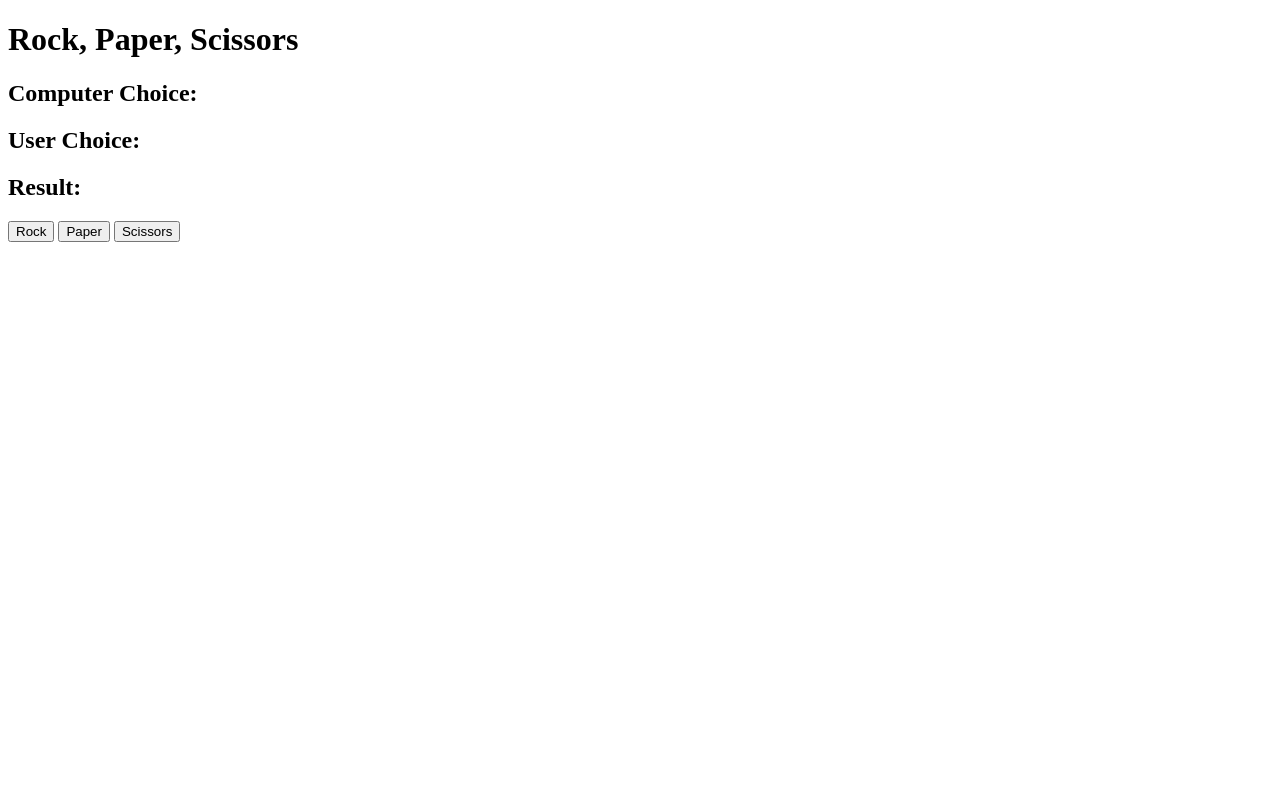
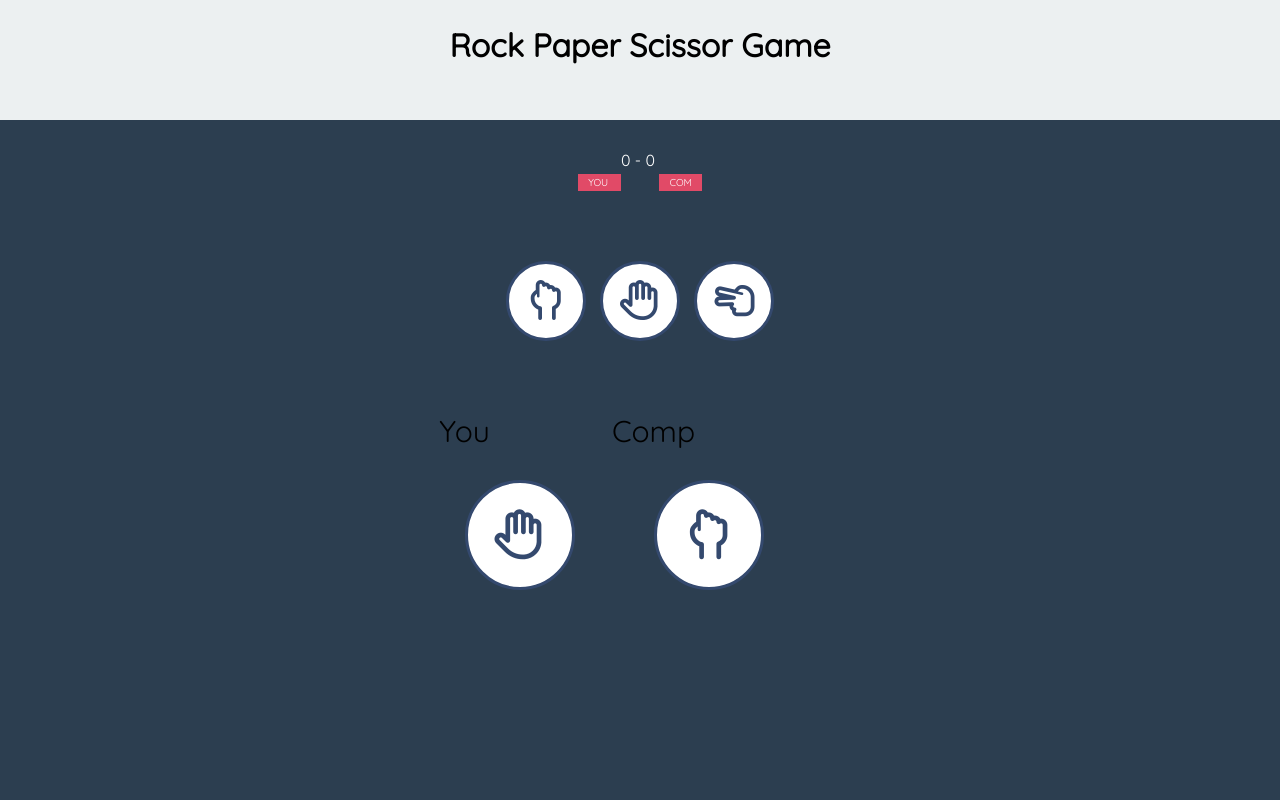
Before and after one commit to Zuzana-Marus/RPS-JavaScript.github.io, a plain HTML site: page index.html in a window 1280 px wide. Drawn offline with Linux system fonts and the light colour scheme.

Commit message:
css and JS changed

```diff
--- a/index.html
+++ b/index.html
@@ -5,16 +5,36 @@
         <meta http-equiv="X-UA-Compatible" content="IE=edge">
         <meta name="viewport" content="width=device-width, initial-scale=1.0">
         <title> Rock, Paper, Scissors Game </title>
+        <script src="https://kit.fontawesome.com/14de71f7e4.js" crossorigin="anonymous"></script>
+        <link rel="stylesheet" type="text/css" href="style.css">
+        <link href="https://fonts.googleapis.com/css?family=Quicksand" rel="stylesheet">
     </head>
     <body>
-        <h1> Rock, Paper, Scissors </h1>
-        <h2> Computer Choice: <span id="computer-choice"></span></h2>
-        <h2> User Choice: <span id="user-choice"></span></h2>
-        <h2> Result: <span id="result"></span></h2>
-
-        <button id="Rock"> Rock </button>
-        <button id="Paper"> Paper </button>
-        <button id="Scissors"> Scissors </button> </div>
-        <script src="script.js"></script>
-    </body>
+        <header class="header">
+            <h1> Rock Paper Scissor Game </h1>
+        </header>
+        <div class="container">
+          <div class="score-container">
+              <span class="user"> YOU </span>
+              <span id="score"> 0 - 0</span>
+              <span class="comp"> COM </span>
+          </div>
+          <div class="buttons">
+              <button id="paper" class="bn" onclick="game(this.value)" value="rock"><i class="fa-regular fa-hand-back-fist"></i></button>
+              <button id="rock" class="bn" onclick="game(this.value)" value="paper"><i class="fa-regular fa-hand"></i></button>
+              <button id="scissors" class="bn" onclick="game(this.value)" value="scissors"><i class="fa-regular fa-hand-scissors"></i></button>
+          </div>
+          <div id="challenge">
+            <div id="you">
+                <div id="YourObject"><i class="fa-regular fa-hand"></i></div>
+                <div class="who"> You</div>
+            </div>
+              <div id="result"><p id="who"></p></div>
+            <div id="comp">
+              <div id="CompObject"><i class="fa-regular fa-hand-back-fist"></i></div>
+              <div class="who"> Comp </div>
+            </div>
+          </div>
+         <script type="text/javascript" src="script.js"></script>
+</body>
 </html>
--- a/script.js
+++ b/script.js
@@ -1,50 +1,69 @@
-const computerChoiceDisplay = document.getElementById(`computer-choice`)
-const userChoiceDisplay = document.getElementById(`user-choice`)
-const resultDisplay = document.getElementById(`result`)
-const possibleChoices = document.querySelectorAll(`button`)
-let userChoice
-let computerChoice
-let result
+var choices = ["rock", "paper", "scissors"];
+var i = Math.floor(Math.random() * 3);
+var ComputerChoice = choices[i];
+var UserPoints = 0;
+var CompPoints = 0;
+function score(){
+    var score_div = document.getElementById("score").innerHTML = UserPoints + " - " + CompPoints;
+}
+setInterval(score, 50);
+function convert(word){
+    if(word === "paper") return '<i class="fa-regular fa-hand"></i>';
+    if(word === "rock") return '<i class="fa-regular fa-hand-back-fist"></i>';
+    return '<i class="fa-regular fa-hand-scissors"></i>';
+}
+function game(UserChoice){
+    var box = document.getElementById("challenge");
+    var userDiv = document.getElementById("YourObject");
+    userDiv.innerHTML = convert(UserChoice);
+    var compDiv = document.getElementById("CompObject");
+    compDiv.innerHTML = convert(CompChoice);
+if(UserChoice === "paper" && CompChoice === "rock" || UserChoice === "rock" && CompChoice === "scissors" || UserChoice === "scissors" && CompChoice === "paper"){
+       win(UserChoice);
+}
+else if(UserChoice === CompChoice){
+    draw(UserChoice);
 
-possibleChoices.forEach(possibleChoices => possibleChoices.addEventListener(`click`, (e) => {
-    userChoice = e.target.id
-    userChoiceDisplay.innerHTML = userChoice
-    generateComputerChoice()
-    getResult()
-}))
+}else{
+    lose(UserChoice);
+}
+}
+function continuGame(){
+    i = Math.floor(Math.random() * 3);
+    CompChoice = choices[i];
+    box.style.display = "none";
+}
+setTimeout(continuGame, 1200);
 
-function generateComputerChoice(){
-    const randomNumber = Math.floor(Math.random() *3) +1
-    console.log(randomNumber)
-
-    if(randomNumber === 1){
-        computerChoice = `rock`
-    }
-    if(randomNumber === 2){
-        computerChoice =`scissors`
-    }
-    if(randomNumber === 3){
-        computerChoice = `paper`
-    }
-    computerChoiceDisplay.innerHTML = computerChoice
+function win(bn){
+    UserPoints++;
+    document.getElementById("who").innerHTML = "You WIN!";
+    var bn = document.getElementById("bn");
+    bn.classList.remove("bn");
+    bn.classList.add("green")
+    setTimeout(() => {
+        bn.classList.add("bn");
+        bn.classList.remove("green")
+    }, 1200);
 }
-function getResult(){
-    userChoice = userChoice.toLowerCase();
-    if(computerChoice === userChoice){
-        result =`It's a TIE!`
-    }
-    if(computerChoice === `rock` && userChoice === `paper`){
-        result =`You WIN!`
-      }else(computerChoice === `rock` && userChoice === `scissors`){
-        result =`You LOOSE!`
-    }if(computerChoice === `paper` && userChoice === `scissors`){
-        result =`You WIN!!`
-      }else(computerChoice === `paper` && userChoice === `rock`){
-        result =`You LOOSE!`
-    }if(computerChoice === `scissors` && userChoice === `rock`){
-        result =`You WIN!`
-      }else(computerChoice === `scissors` && userChoice === `paper`){
-        result =`You LOOSE!`
-    }
-    resultDisplay.innerHTML = result
+function draw(bn){
+    document.getElementById("who").innerHTML = "Its a DRAW!";
+    var bn = document.getElementById("bn");
+    bn.classList.remove("bn");
+    bn.classList.add("grey")
+    setTimeout(() => {
+        bn.classList.add("bn");
+        bn.classList.remove("grey")
+    }, 1200);
 }
+function lose(bn){
+    CompPoints++;
+    document.getElementById("who").innerHTML = "You LOSE!";
+    var bn = document.getElementById("bn");
+    bn.classList.remove("bn");
+    bn.classList.add("red")
+    setTimeout(() => {
+        bn.classList.add("bn");
+        bn.classList.remove("red")
+    }, 1200);
+}
--- /dev/null
+++ b/style.css
@@ -0,0 +1,153 @@
+html, body{
+    height: 100%;
+}
+body{
+    margin: 0;
+    padding: 0;
+    font-family: 'Quicksand', sans-serif;
+}
+header{
+    width: 100%;
+    height: 15%;
+    padding-top: 25px;
+    background-color: #ecf0f1;
+    box-sizing: border-box;
+}
+header h1{
+    text-align: center;
+    margin: 0;
+}
+.container{
+    position: absolute;
+    height: 85%;
+    width: 100%;
+    box-sizing: border-box;
+    padding: 30px;
+    background-color: #2c3e50;
+    text-align: center;
+}
+.score-container{
+    position: relative;
+    margin: 0 auto;
+    width: 150px;
+    height: 40px;
+    color: white;
+    text-align:center;
+}
+.score{
+    position: relative;
+    text-align: center;
+    font-size: 30px;
+    width: 100%;
+}
+.user{
+    position: relative;
+    Left: 0;
+    top: 50%;
+    transform: translateX(-50%);
+    background-color: #e14a67;
+    width: 40px;
+    height: 20px;
+    font-size: 10px;
+    padding: 2px 10px;
+    box-sizing: border-box;
+    text-align: center;
+}
+.comp{
+    position: relative;
+    Right: 0;
+    top: 50%;
+    background-color: #e14a67;
+    width: 40px;
+    height: 20px;
+    font-size: 10px;
+    padding: 2px 10px;
+    box-sizing: border-box;
+    text-align: center;
+}
+.buttons{
+    width: 280px;
+    position: absolute;
+    top: 20%;
+    left: 50%;
+    transform: translateX(-50%);
+}
+.bn{
+    width: 80px;
+    height: 80px;
+    margin: 5px;
+    border: 3px solid #34496e;
+    border-radius: 50%;
+    color: #34496e;
+    font-size: 40px;
+    background-color: white;
+    cursor: pointer;
+    outline: none;
+    transition: .3s;
+}
+.bn:hover{
+    background-color: #34496e;
+    border-color: white;
+    color: white;
+}
+#challenge{
+    position: absolute;
+    top: 43%;
+    left: 50%;
+    transform: translate(-50%);
+    width: 540px;
+    height: 40%;
+    display: flex;
+
+}
+#you{
+    position: relative;
+    width: 35%;
+    font-size: 30px;
+    text-align: center;
+}
+#comp{
+    position: relative;
+    width: 35%;
+    font-size: 30px;
+    text-align: center;
+}
+#YourObject{
+    position: absolute;
+    top: 45%;
+    left: 50%;
+    transform: translateY(-50%);
+    width: 110px;
+    height: 110px;
+    font-size: 50px;
+    padding-top: 20px;
+    border: 3px solid #34496e;
+    border-radius: 50%;
+    color: #34496e;
+    background-color: white;
+    box-sizing: border-box;
+    text-align: center;
+}
+#CompObject{
+    position: absolute;
+    top: 45%;
+    left: 50%;
+    transform: translateY(-50%);
+    width: 110px;
+    height: 110px;
+    font-size: 50px;
+    padding-top: 20px;
+    border: 3px solid #34496e;
+    border-radius: 50%;
+    color: #34496e;
+    background-color: white;
+    box-sizing: border-box;
+}
+#who{
+    position: absolute;
+    bottom: 5%;
+    left: 30%;
+    transform: translate(50%);
+    color: white;
+    font-size: 20px;
+}
```
